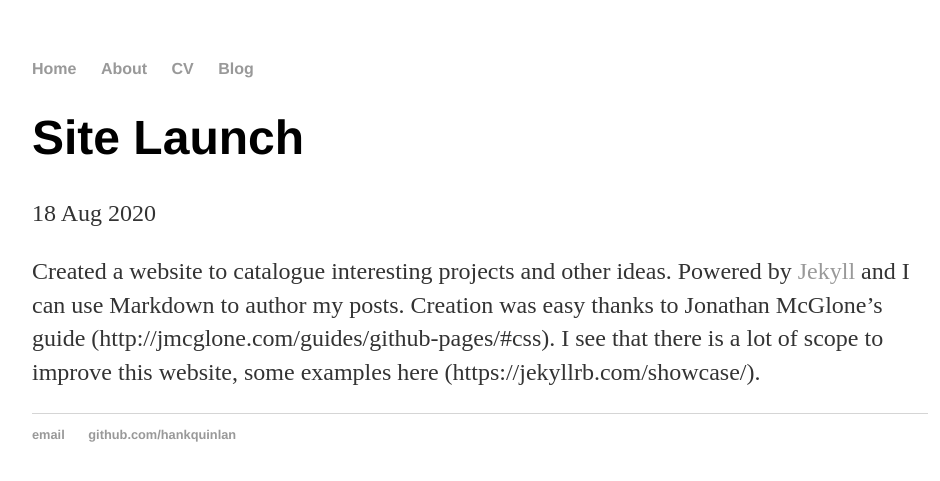
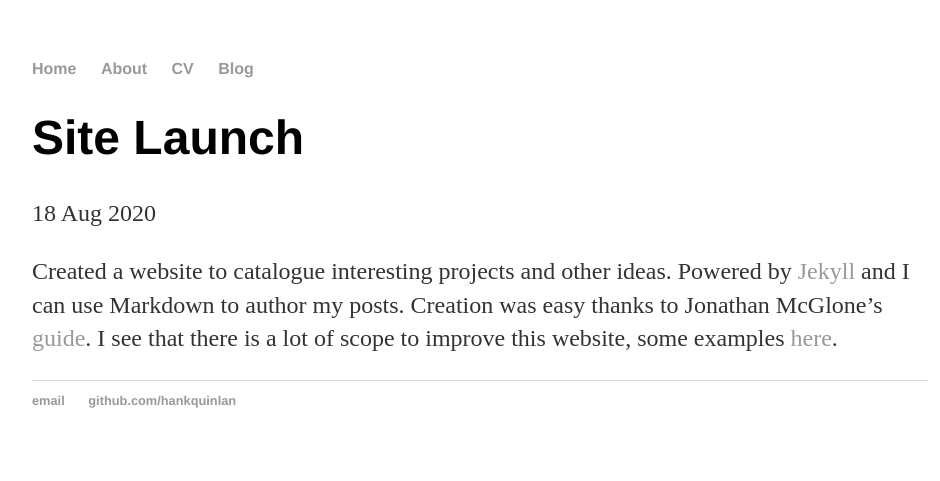
Before and after one commit to ved-mohan/ved-mohan.github.io, a Jekyll site: the page built from _posts/2020-08-18-site-launch.md, in a window 1280 px wide. Shown: the top 481 px of the page, without its empty margins (160-1100 px from the left). Built offline with Jekyll 4.4.1, drawn with Linux system fonts in a browser that asks for light colours.

Commit message:
Update 2020-08-18-site-launch.md

```diff
--- a/_posts/2020-08-18-site-launch.md
+++ b/_posts/2020-08-18-site-launch.md
@@ -4,4 +4,4 @@ title: "Site Launch"
 date: 2020-08-18
 ---
 
-Created a website to catalogue interesting projects and other ideas. Powered by [Jekyll](http://jekyllrb.com) and I can use Markdown to author my posts. Creation was easy thanks to Jonathan McGlone's guide (http://jmcglone.com/guides/github-pages/#css). I see that there is a lot of scope to improve this website, some examples here (https://jekyllrb.com/showcase/).
+Created a website to catalogue interesting projects and other ideas. Powered by [Jekyll](http://jekyllrb.com) and I can use Markdown to author my posts. Creation was easy thanks to Jonathan McGlone's [guide](http://jmcglone.com/guides/github-pages/#css). I see that there is a lot of scope to improve this website, some examples [here](https://jekyllrb.com/showcase/).
```
